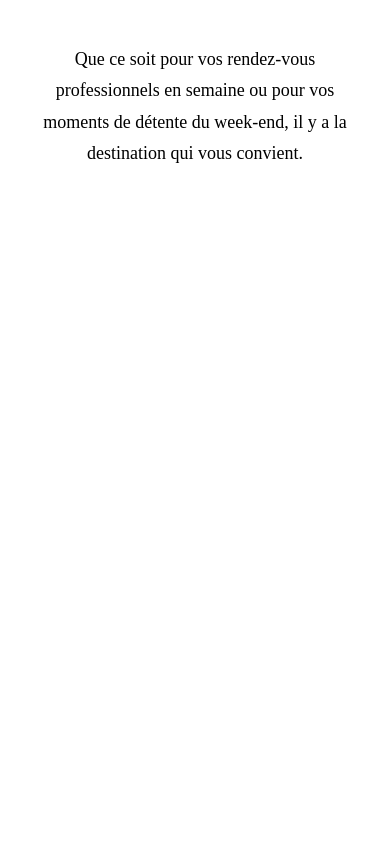
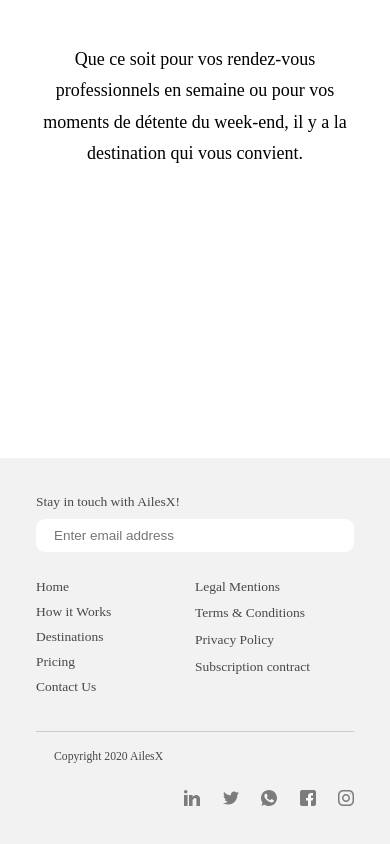
Before and after one commit to salimranainfo/aliesx-svelte-app, a Svelte app: page / in a window 390 px wide. Shown: the part 5205-6049 px from the top of the page. Before the commit the page ends 5663 px from the top, so only its background shows below. Built offline with nearby package versions, Linux system fonts and the light colour scheme; a web font is replaced by a local one.

Commit message:
whole page mobile layout complete

```diff
--- a/src/comps/Footer.svelte
+++ b/src/comps/Footer.svelte
@@ -0,0 +1,184 @@
+<script></script>
+
+<footer class="footer">
+  <div class="input">
+    <p>Stay in touch with AilesX!</p>
+    <input type="text" placeholder="Enter email address" />
+  </div>
+
+  <div class="links">
+    <ul class="links-left">
+      <li><a href="#!">Home</a></li>
+      <li><a href="#!">How it Works</a></li>
+      <li><a href="#!">Destinations</a></li>
+      <li><a href="#!">Pricing</a></li>
+      <li><a href="#!">Contact Us</a></li>
+    </ul>
+
+    <ul class="links-right">
+      <li><a href="#!">Legal Mentions</a></li>
+      <li><a href="#!">Terms & Conditions</a></li>
+      <li><a href="#!">Privacy Policy</a></li>
+      <li><a href="#!">Subscription contract</a></li>
+    </ul>
+  </div>
+
+  <div class="copy">
+    <p>Copyright 2020 AilesX</p>
+  </div>
+
+  <div class="social">
+    <span>
+      <svg
+        width="16"
+        height="16"
+        viewBox="0 0 16 16"
+        fill="none"
+        xmlns="http://www.w3.org/2000/svg"
+      >
+        <path d="M3.578 5H0V16H3.578V5Z" fill="#7C7C7C" />
+        <path
+          d="M13.324 5.129C13.286 5.117 13.25 5.104 13.21 5.093C13.162 5.082 13.114 5.073 13.065 5.065C12.875 5.027 12.667 5 12.423 5C10.337 5 9.014 6.517 8.578 7.103V5H5V16H8.578V10C8.578 10 11.282 6.234 12.423 9C12.423 11.469 12.423 16 12.423 16H16V8.577C16 6.915 14.861 5.53 13.324 5.129Z"
+          fill="#7C7C7C"
+        />
+        <path
+          d="M1.75 3.5C2.7165 3.5 3.5 2.7165 3.5 1.75C3.5 0.783502 2.7165 0 1.75 0C0.783502 0 0 0.783502 0 1.75C0 2.7165 0.783502 3.5 1.75 3.5Z"
+          fill="#7C7C7C"
+        />
+      </svg>
+    </span>
+    <span>
+      <svg
+        width="16"
+        height="16"
+        viewBox="0 0 16 16"
+        fill="none"
+        xmlns="http://www.w3.org/2000/svg"
+      >
+        <g clip-path="url(#clip0)">
+          <path
+            d="M16 3.039C15.405 3.3 14.771 3.473 14.11 3.557C14.79 3.151 15.309 2.513 15.553 1.744C14.919 2.122 14.219 2.389 13.473 2.538C12.871 1.897 12.013 1.5 11.077 1.5C9.261 1.5 7.799 2.974 7.799 4.781C7.799 5.041 7.821 5.291 7.875 5.529C5.148 5.396 2.735 4.089 1.114 2.098C0.831 2.589 0.665 3.151 0.665 3.756C0.665 4.892 1.25 5.899 2.122 6.482C1.595 6.472 1.078 6.319 0.64 6.078C0.64 6.088 0.64 6.101 0.64 6.114C0.64 7.708 1.777 9.032 3.268 9.337C3.001 9.41 2.71 9.445 2.408 9.445C2.198 9.445 1.986 9.433 1.787 9.389C2.212 10.688 3.418 11.643 4.852 11.674C3.736 12.547 2.319 13.073 0.785 13.073C0.516 13.073 0.258 13.061 0 13.028C1.453 13.965 3.175 14.5 5.032 14.5C11.068 14.5 14.368 9.5 14.368 5.166C14.368 5.021 14.363 4.881 14.356 4.742C15.007 4.28 15.554 3.703 16 3.039Z"
+            fill="#7C7C7C"
+          />
+        </g>
+        <defs>
+          <clipPath id="clip0">
+            <rect width="16" height="16" fill="white" />
+          </clipPath>
+        </defs>
+      </svg>
+    </span>
+    <span>
+      <svg
+        width="16"
+        height="16"
+        viewBox="0 0 16 16"
+        fill="none"
+        xmlns="http://www.w3.org/2000/svg"
+      >
+        <path
+          d="M8.002 0H7.998C3.587 0 0 3.588 0 8C0 9.75 0.564 11.372 1.523 12.689L0.526 15.661L3.601 14.678C4.866 15.516 6.375 16 8.002 16C12.413 16 16 12.411 16 8C16 3.589 12.413 0 8.002 0Z"
+          fill="#7C7C7C"
+        />
+        <path
+          d="M12.6571 11.2969C12.4641 11.8419 11.6981 12.2939 11.0871 12.4259C10.6691 12.5149 10.1231 12.5859 8.28505 11.8239C5.93405 10.8499 4.42005 8.46094 4.30205 8.30594C4.18905 8.15094 3.35205 7.04094 3.35205 5.89294C3.35205 4.74494 3.93505 4.18594 4.17005 3.94594C4.36305 3.74894 4.68205 3.65894 4.98805 3.65894C5.08705 3.65894 5.17605 3.66394 5.25605 3.66794C5.49105 3.67794 5.60905 3.69194 5.76405 4.06294C5.95705 4.52794 6.42705 5.67594 6.48305 5.79394C6.54005 5.91194 6.59705 6.07194 6.51705 6.22694C6.44205 6.38694 6.37605 6.45794 6.25805 6.59394C6.14005 6.72994 6.02805 6.83394 5.91005 6.97994C5.80205 7.10694 5.68005 7.24294 5.81605 7.47794C5.95205 7.70794 6.42205 8.47494 7.11405 9.09094C8.00705 9.88594 8.73105 10.1399 8.99005 10.2479C9.18305 10.3279 9.41305 10.3089 9.55405 10.1589C9.73305 9.96594 9.95405 9.64594 10.1791 9.33094C10.3391 9.10494 10.5411 9.07694 10.7531 9.15694C10.9691 9.23194 12.1121 9.79694 12.3471 9.91394C12.5821 10.0319 12.7371 10.0879 12.7941 10.1869C12.8501 10.2859 12.8501 10.7509 12.6571 11.2969Z"
+          fill="#FAFAFA"
+        />
+      </svg>
+    </span>
+    <span>
+      <svg
+        width="16"
+        height="16"
+        viewBox="0 0 16 16"
+        fill="none"
+        xmlns="http://www.w3.org/2000/svg"
+      >
+        <path
+          d="M14 0H2C0.897 0 0 0.897 0 2V14C0 15.103 0.897 16 2 16H14C15.103 16 16 15.103 16 14V2C16 0.897 15.103 0 14 0Z"
+          fill="#7C7C7C"
+        />
+        <path
+          d="M13.5 8H11V6C11 5.448 11.448 5.5 12 5.5H13V3H11C9.343 3 8 4.343 8 6V8H6V10.5H8V16H11V10.5H12.5L13.5 8Z"
+          fill="#FAFAFA"
+        />
+      </svg>
+    </span>
+    <span>
+      <svg
+        width="16"
+        height="16"
+        viewBox="0 0 16 16"
+        fill="none"
+        xmlns="http://www.w3.org/2000/svg"
+      >
+        <path
+          d="M11 0H5C2.239 0 0 2.239 0 5V11C0 13.761 2.239 16 5 16H11C13.761 16 16 13.761 16 11V5C16 2.239 13.761 0 11 0ZM14.5 11C14.5 12.93 12.93 14.5 11 14.5H5C3.07 14.5 1.5 12.93 1.5 11V5C1.5 3.07 3.07 1.5 5 1.5H11C12.93 1.5 14.5 3.07 14.5 5V11Z"
+          fill="#7C7C7C"
+        />
+        <path
+          d="M8 4C5.791 4 4 5.791 4 8C4 10.209 5.791 12 8 12C10.209 12 12 10.209 12 8C12 5.791 10.209 4 8 4ZM8 10.5C6.622 10.5 5.5 9.378 5.5 8C5.5 6.621 6.622 5.5 8 5.5C9.378 5.5 10.5 6.621 10.5 8C10.5 9.378 9.378 10.5 8 10.5Z"
+          fill="#7C7C7C"
+        />
+        <path
+          d="M12.3 4.23299C12.5944 4.23299 12.833 3.99436 12.833 3.69999C12.833 3.40562 12.5944 3.16699 12.3 3.16699C12.0057 3.16699 11.767 3.40562 11.767 3.69999C11.767 3.99436 12.0057 4.23299 12.3 4.23299Z"
+          fill="#7C7C7C"
+        />
+      </svg>
+    </span>
+  </div>
+</footer>
+
+<style>
+  .footer {
+    background-color: #f2f2f2;
+    padding: 2rem;
+    font-size: 0.75rem;
+    color: #484848;
+  }
+
+  .input input {
+    font-size: 0.75rem;
+    padding: 0.5rem 1rem;
+    background-color: white;
+    border-radius: 0.5rem;
+    width: 100%;
+    margin: 0.5rem 0 1.5rem 0;
+  }
+
+  .links {
+    display: flex;
+    justify-content: center;
+    align-items: start;
+    padding-bottom: 1.5rem;
+    border-bottom: 1px solid #cccccc;
+  }
+
+  .links-left,
+  .links-right {
+    width: 50%;
+  }
+
+  .links-left li {
+    margin-bottom: 0.5rem;
+  }
+
+  .links-right li {
+    margin-bottom: 0.6rem;
+  }
+
+  .copy {
+    padding: 1rem 0 1.5rem 1rem;
+    font-size: 0.65rem;
+  }
+
+  .social {
+    display: flex;
+    justify-content: flex-end;
+    align-items: center;
+  }
+
+  .social span:not(:last-of-type) {
+    margin-right: 1.25rem;
+  }
+</style>
```
